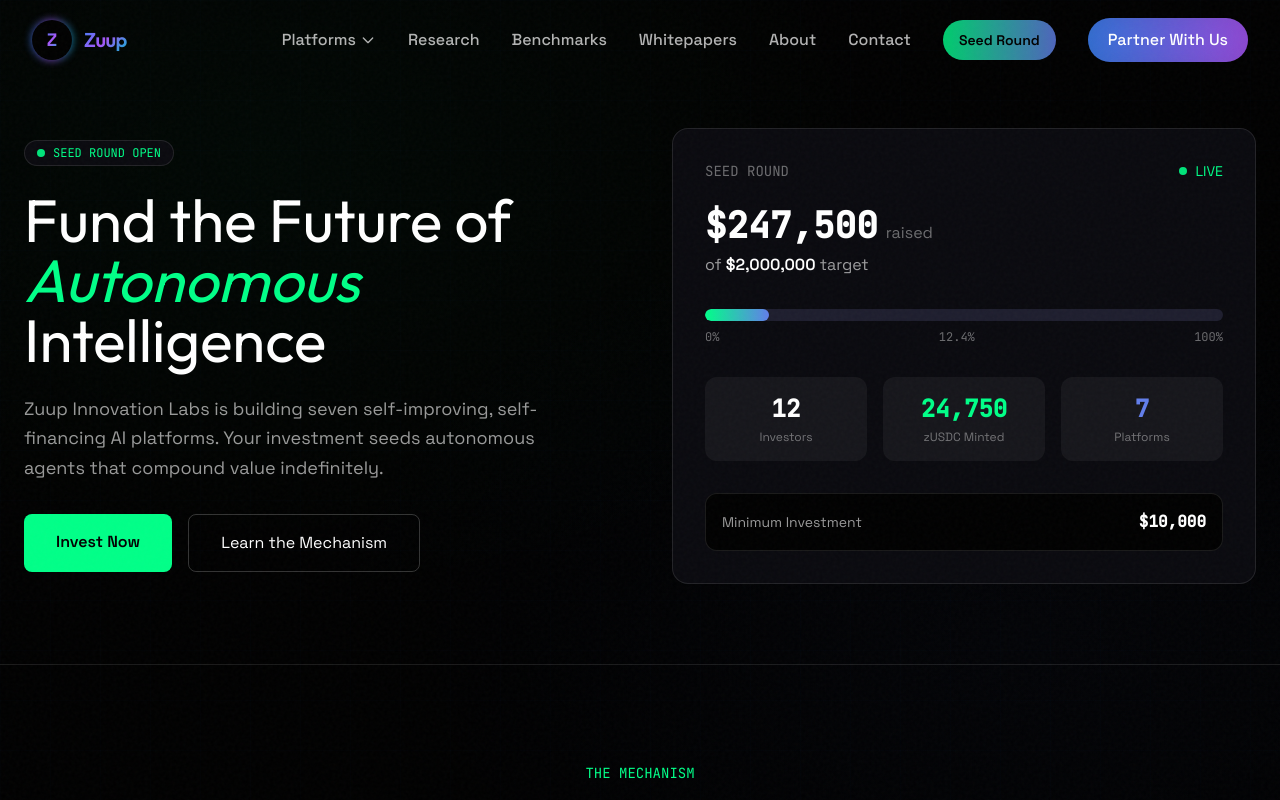
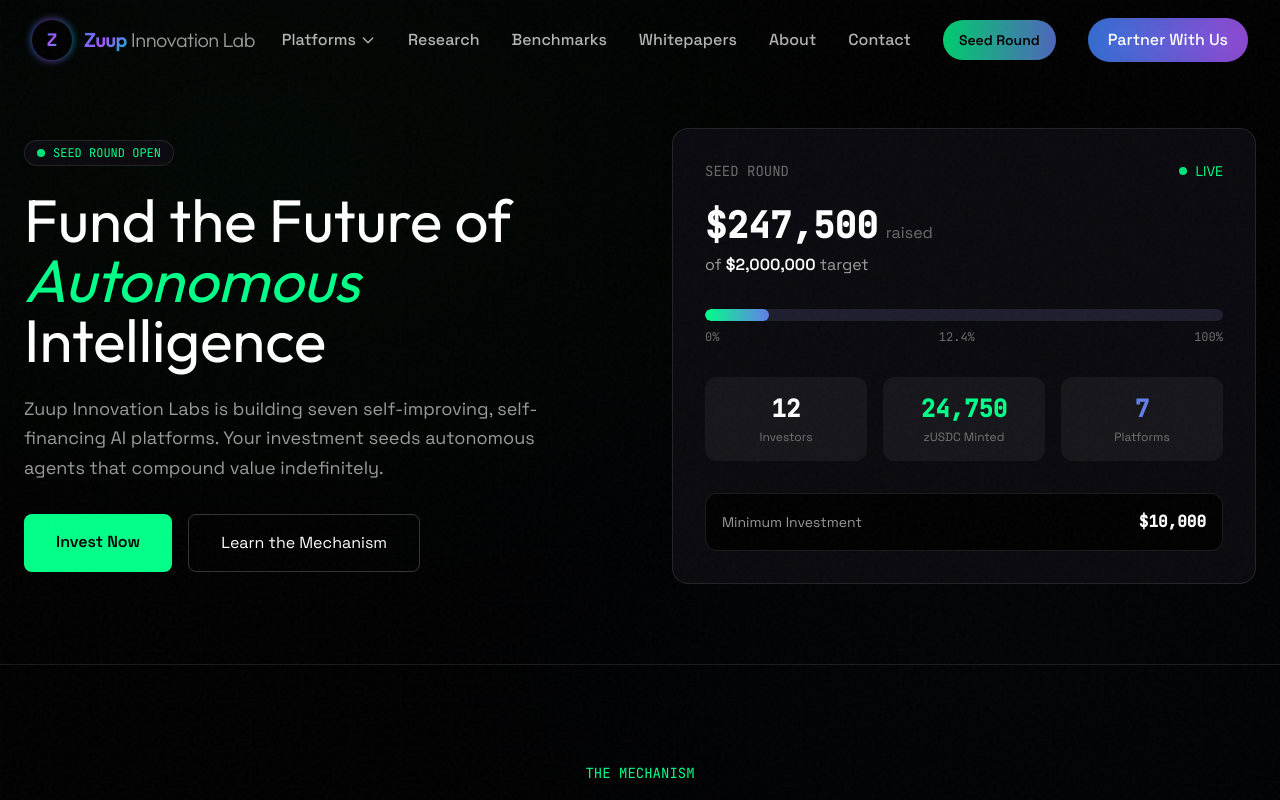
Before and after one commit to khaaliswooden-max/zblackhole.io, a Next.js app: page /seed in a window 1280 px wide. Shown: the top 800 px of the page. Built offline with nearby package versions, Linux system fonts and the light colour scheme.

Commit message:
Revert "remove Innovation Lab text from navigation logo"
This reverts commit fa1d9a5d7997daf0e63176bfa9523f2e6c221110.

```diff
--- a/src/components/Navigation.tsx
+++ b/src/components/Navigation.tsx
@@ -51,6 +51,7 @@
               </div>
               <span className="text-xl font-display font-semibold tracking-tight hidden sm:block">
                 <span className="gradient-text">Zuup</span>
+                <span className="text-white/60 font-light ml-1">Innovation Lab</span>
               </span>
             </Link>
 
```
